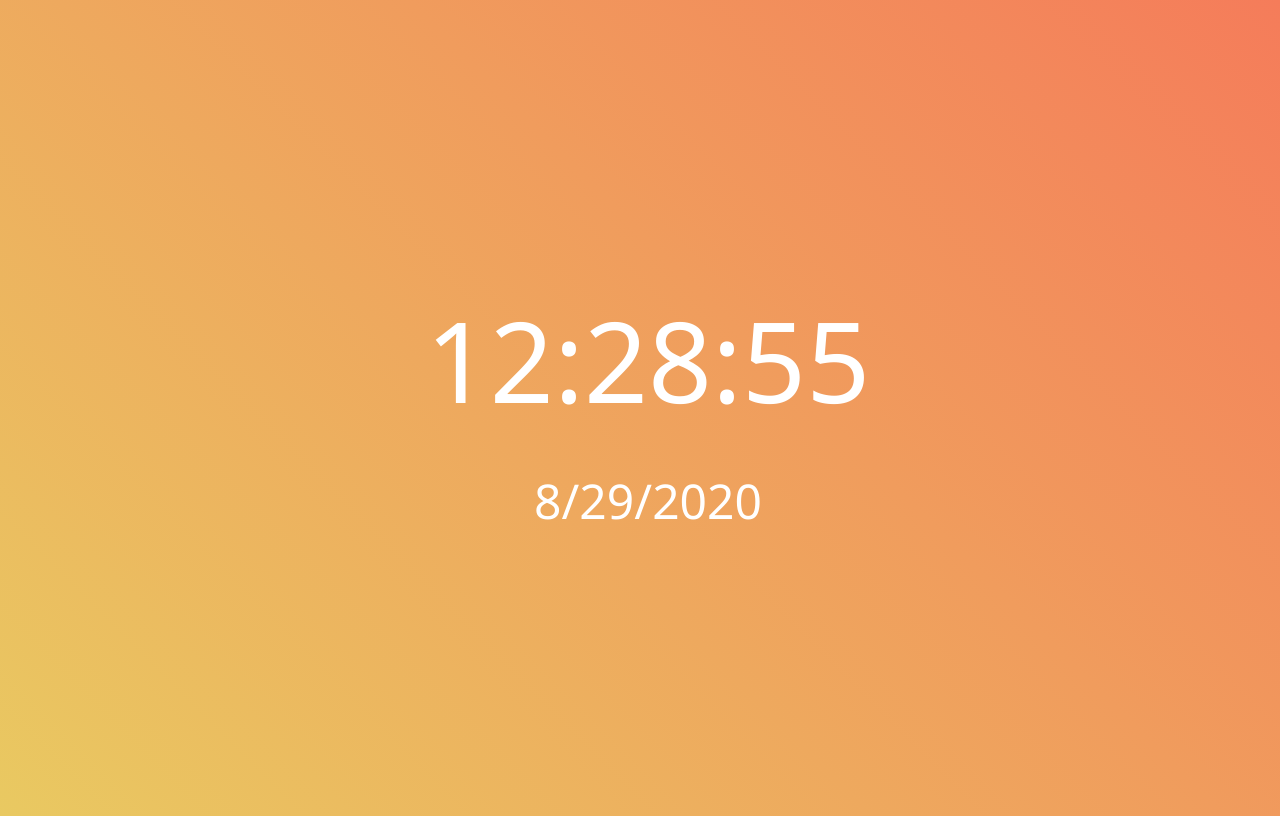
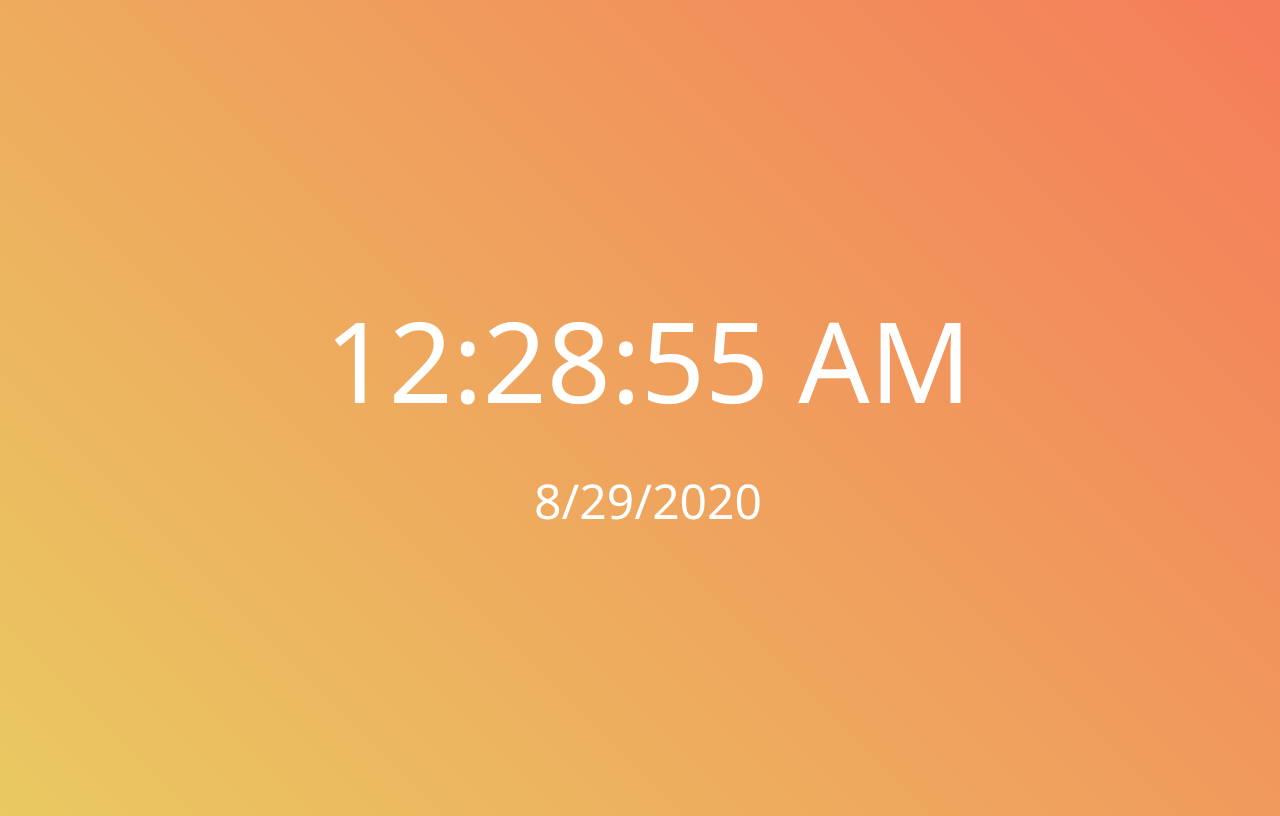
Before and after one commit to AdelaeTomiwa/Time-and-Date, a plain HTML site: page index.html in a window 1280 px wide. Drawn offline with Linux system fonts and the light colour scheme.

Commit message:
Final Commit

```diff
--- a/app.js
+++ b/app.js
@@ -2,7 +2,11 @@
 const time = document.querySelector('.time');
 const date = document.querySelector('.date');
 
-function showTime() {
+const setAmPm = true;
+
+function displayTime() {
+   // let currentTime = new Date(2012, 06, 10, 13, 33, 30);
+
    var currentTime = new Date();
    var currentHour = currentTime.getHours();
    var currentMins = currentTime.getMinutes();
@@ -11,25 +15,28 @@ function showTime() {
    var currentYear = currentTime.getFullYear();
    var currentMonth = currentTime.getMonth();
 
+   // Check if it is AM or PM
+   const amPm = currentHour <= 12 ? 'AM' : 'PM';
+
    // Change Format to 12
    currentHour = currentHour % 12 || 12;
 
    time.innerHTML = `
       ${currentHour}<span>:</span>${addZero(currentMins)}<span>:<span>${addZero(
       currentSec
-   )}
+   )} ${setAmPm ? amPm : ''}
    `;
 
    date.innerHTML = `
          ${currentMonth}<span>/</span>${currentDate}<span>/<span>${currentYear}
    `;
 
-   setTimeout(showTime, 1000);
+   setTimeout(displayTime, 1000);
 }
 
-function addZero(n) {
-   return (parseInt(n, 10) < 10 ? '0' : '') + n;
+function addZero(number) {
+   return (parseInt(number, 10) < 10 ? '0' : '') + number;
 }
 
 // Run Function
-showTime();
+displayTime();
--- a/index.html
+++ b/index.html
@@ -13,4 +13,4 @@
 
       <script src="app.js"></script>
    </body>
-</html>
+</html
```
